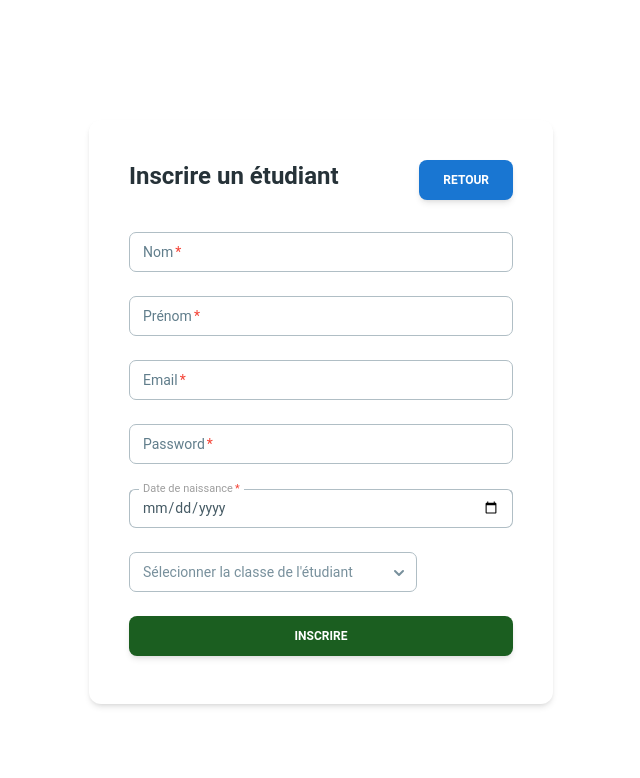
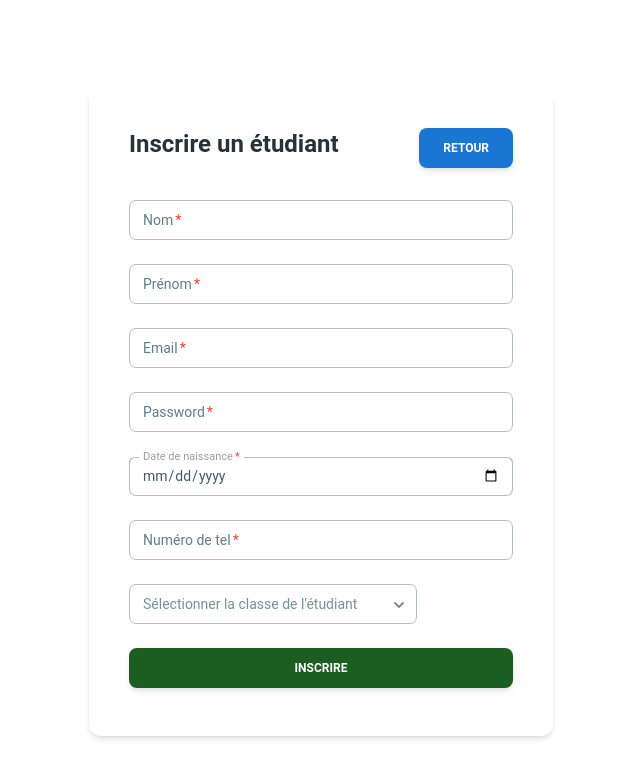
Before and after one commit to HardstyIe/Symfony-React-Schedule-Management-FRONT, a React (Vite) app: page /inscription in a window 1280 px wide. Shown: the top 778 px of the page, without its empty margins (319-959 px from the left). Built offline with nearby package versions, Linux system fonts and the light colour scheme; no server answers.

Commit message:
feat(inscriptionform): operational registration form

```diff
--- a/src/Components/InscriptionForm.tsx
+++ b/src/Components/InscriptionForm.tsx
@@ -1,8 +1,30 @@
-import React from 'react';
+import React, { useState } from 'react';
 import { Card, Input, Button, Typography, Select, Option } from "@material-tailwind/react";
 import { Link } from 'react-router-dom';
+import userService from '~/Services/userService';
 
-const InscriptionForm: React.FC = () => {
+const InscriptionForm: React.FC = ({ classes }) => {
+
+  const [firstname, setFirstname] = useState("");
+  const [lastname, setLastname] = useState("");
+  const [email, setEmail] = useState("");
+  const [password, setPassword] = useState("");
+  const [birthday, setBirthday] = useState("");
+  const [phone, setPhone] = useState("");
+  const [classId, setClass] = useState();
+
+  const fetchPostUser = async (e: React.FormEvent) => {
+    e.preventDefault();
+    try {
+      await userService.postUser(
+        email, password, firstname, lastname, birthday, phone, classId
+      );
+      // Handle success if needed
+    } catch (error) {
+      console.log(error);
+      // Handle error if needed
+    }
+  };
 
   return (
     <Card color="white" className='p-10'>
@@ -14,32 +36,51 @@ const InscriptionForm: React.FC = () => {
           <Button className='bg-blue-700'>Retour</Button>
         </Link>
       </div>
-      <form className="mt-8 mb-2 w-80 max-w-screen-lg sm:w-96">
+      <form name='formData' onSubmit={fetchPostUser} className="mt-8 mb-2 w-80 max-w-screen-lg sm:w-96">
 
         <div className="mb-4 flex flex-col gap-6">
-          <Input type='text' label="Nom" name='name' style={{ fontSize: "lg" }} required crossOrigin={undefined} />
-          <Input type='text' label="Prénom" name='lastname' style={{ fontSize: "lg" }} required crossOrigin={undefined} />
-          <Input type='email' label="Email" name='email' style={{ fontSize: "lg" }} required crossOrigin={undefined} />
-          <Input type="password" name='password' label="Password" style={{ fontSize: "lg" }} required crossOrigin={undefined} />
-          <Input type='date' label="Date de naissance" name='birthday' style={{ fontSize: "lg" }} required crossOrigin={undefined} />
+          <Input type='text' value={lastname} onChange={(e) => setLastname(e.target.value)} label="Nom" name='lastname' style={{ fontSize: "lg" }} required crossOrigin={undefined} />
+          {console.log(lastname)}
+          <Input type='text' value={firstname} onChange={(e) => setFirstname(e.target.value)} label="Prénom" name='firstname' style={{ fontSize: "lg" }} required crossOrigin={undefined} />
+          {console.log(firstname)}
+
+          <Input type='email' value={email} onChange={(e) => setEmail(e.target.value)} label="Email" name='email' style={{ fontSize: "lg" }} required crossOrigin={undefined} />
+          {console.log(email)}
+
+          <Input type="password" value={password} onChange={(e) => setPassword(e.target.value)} name='password' label="Password" style={{ fontSize: "lg" }} required crossOrigin={undefined} />
+          {console.log(password)
+          }
+          <Input type='date' value={birthday} onChange={(e) => setBirthday(e.target.value)} label="Date de naissance" name='birthday' style={{ fontSize: "lg" }} required crossOrigin={undefined} />
+          {console.log(birthday)}
+
+          <Input type='tel' value={phone} onChange={(e) => setPhone(e.target.value)} label='Numéro de tel' name='phone' style={{ fontSize: 'lg' }} required crossOrigin={undefined} />
+          {console.log(phone)}
+
 
           <div className="w-72">
-            <Select label="Sélecionner la classe de l'étudiant">
-              <Option>Nom de la classe 1</Option>
-              <Option>Nom de la classe 2</Option>
-              <Option>Nom de la classe 3</Option>
-              <Option>Nom de la classe 4</Option>
-              <Option>Nom de la classe 5</Option>
+            <Select name='classeId' label="Sélectionner la classe de l'étudiant" value={classId} onChange={e => {
+              setClass(e);
+              console.log(e);
+            }}>
+
+              {classes.map((classe: { id: number, name: string }) => (
+
+                < Option key={classe.id} value={String(classe.id)}>
+                  {classe.name}
+                </Option>
+              ))}
             </Select>
+
           </div>
 
+
         </div>
-        <Button className="mt-6 bg-green-900" formMethod='POST' fullWidth>
+        <Button type='submit' className="mt-6 bg-green-900" fullWidth>
           Inscrire
         </Button>
 
       </form>
-    </Card>
+    </Card >
   );
 };
 
--- a/src/Pages/Classe.tsx
+++ b/src/Pages/Classe.tsx
@@ -1,10 +1,12 @@
 import { Button } from '@material-tailwind/react';
-import React from 'react';
+import React, { useState, useEffect } from 'react';
 import { Link } from 'react-router-dom';
 import ListClasse from '~/Components/ListClasse';
 import Sidebar from '~/Components/Sidebar';
+import ClassService from '~/Services/ClassService';
 
 const Classe = () => {
+
     return (<>
 
         {/* div contenu coté gauche */}
--- a/src/Pages/Inscription.tsx
+++ b/src/Pages/Inscription.tsx
@@ -1,11 +1,28 @@
-import React from 'react';
+import React, { useState, useEffect } from 'react';
 import InscriptionForm from '../Components/InscriptionForm'
+import ClassService from '~/Services/ClassService';
 
 const Inscription = () => {
+    const [classes, setClasses] = useState([]);
+
+    const fetchClasses = async () => {
+        try {
+            let response = await ClassService.getClasses();
+            setClasses(response.data['hydra:member']);
+
+        } catch (error) {
+            console.log(error);
+
+        }
+    }
+
+    useEffect(() => {
+        fetchClasses();
+    }, []);
     return (<>
 
         <div className="flex items-center justify-center h-screen m-3">
-            <InscriptionForm />
+            <InscriptionForm classes={classes} />
         </div>
     </>
     );
--- /dev/null
+++ b/src/Services/ClassService.tsx
@@ -0,0 +1,10 @@
+import axios from "axios";
+import { urlClasses } from "./uri";
+
+function getClasses() {
+    return axios.get(urlClasses);
+}
+
+export default {
+    getClasses
+}
--- a/src/Services/uri.tsx
+++ b/src/Services/uri.tsx
@@ -1,2 +1,3 @@
 export const urlGetUsers = "http://localhost:8000/api/users"
 export const urlGetToken = "http://localhost:8000/api/login_check"
+export const urlClasses = "http://localhost:8000/api/classes"
--- a/src/Services/userService.tsx
+++ b/src/Services/userService.tsx
@@ -13,7 +13,22 @@ function getUserToken(email: any, password: any) {
     });
 }
 
+function postUser(email: any, password: any, firstName: any, lastName: any, birthday: any, phone: any, id: any) {
+    return axios.post(urlGetUsers, {
+        "email": email,
+        "password": password,
+        "firstName": firstName,
+        "lastName": lastName,
+        "birthday": birthday,
+        "phone": phone,
+        "classe": {
+            'id': id
+        }
+    })
+}
+
 export default {
     getAllUsers,
-    getUserToken
+    getUserToken,
+    postUser
 }
```
